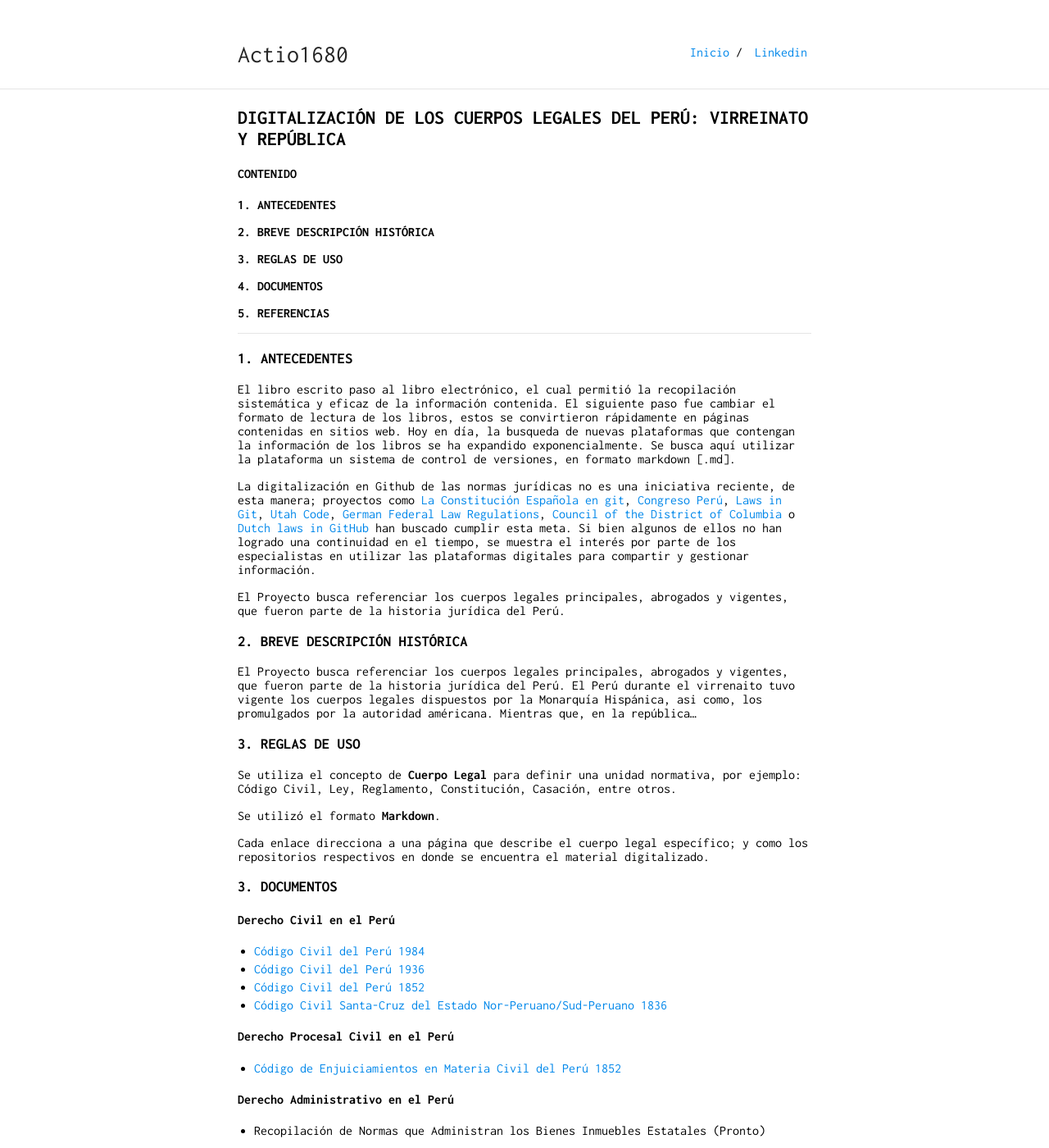
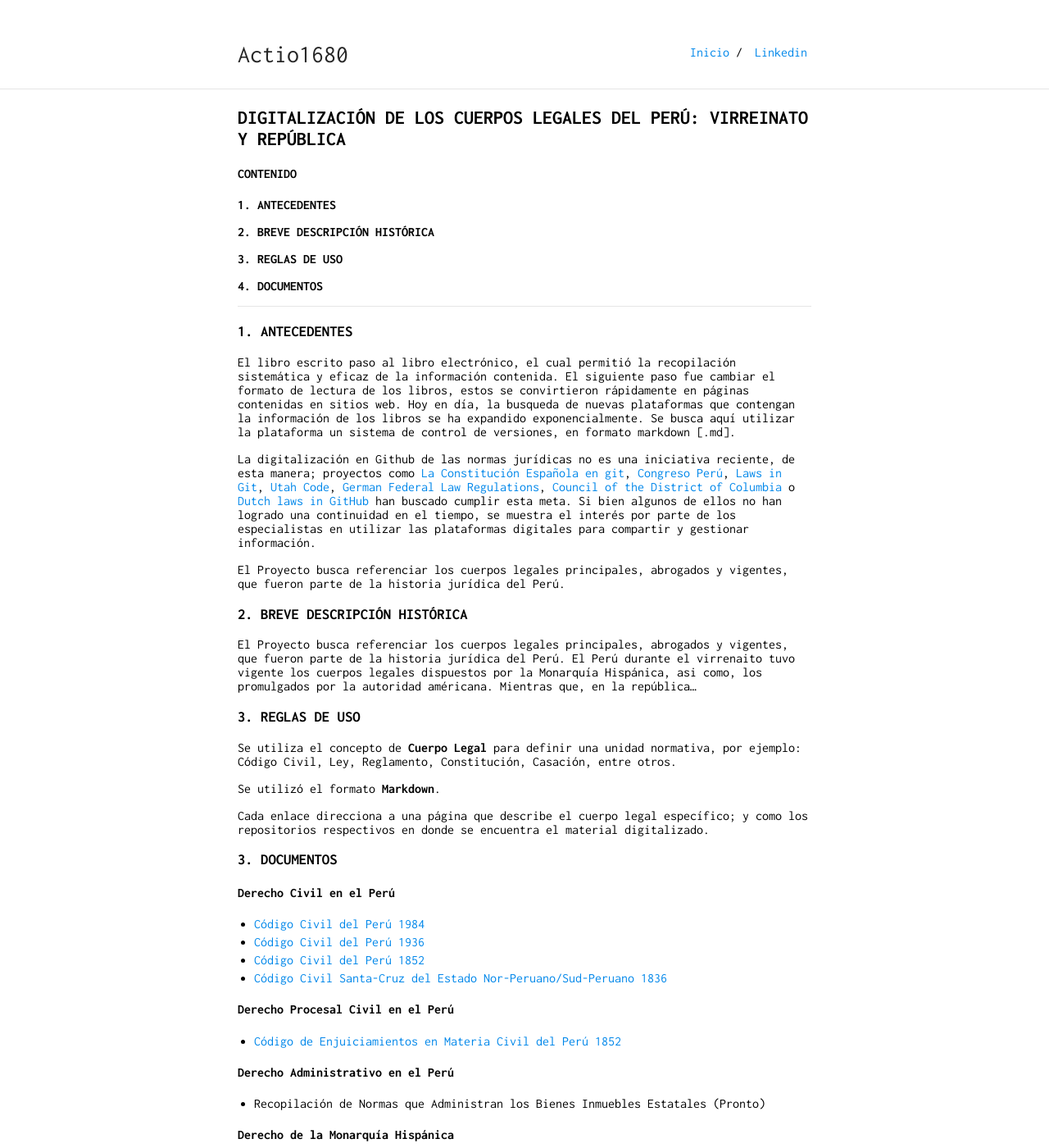
Before and after one commit to actio1680/actio1680.github.io, a Jekyll site: the page built from proyectos/proyecto2.md, in a window 1280 px wide and 1400 px high. Shown: the whole window at 82% size. Built offline with Jekyll 4.4.1, drawn with Linux system fonts in a browser that asks for light colours; our own code applies the rules of GitHub Pages for plain Markdown files.

Commit message:
Update proyecto2.md

```diff
--- a/proyectos/proyecto2.md
+++ b/proyectos/proyecto2.md
@@ -2,6 +2,7 @@
 layout: default
 ---
 ## DIGITALIZACIÓN DE LOS CUERPOS LEGALES DEL PERÚ: VIRREINATO Y REPÚBLICA
+
 #### CONTENIDO
 **1. ANTECEDENTES**
 
@@ -10,8 +11,6 @@
 **3. REGLAS DE USO**
 
 **4. DOCUMENTOS**
-
-**5. REFERENCIAS**
 
 ---
 
@@ -49,12 +48,10 @@
 - Recopilación de Normas que Administran los Bienes Inmuebles Estatales (Pronto)
 
 #### Derecho de la Monarquía Hispánica
-- [Recopilación de Leyes de los Reynos de las Indias 1680](paginas/recopilacion1680.md)
-- [Siete Partidas del Rey Don Alfonso el Sabio [Versión 1555] ](paginas/sietepartidas.md)
-- [Leyes de Toro 1505](paginas/leyestoro.md)
+- [Recopilación de Leyes de los Reynos de las Indias 1680](paginas/recopilacion1680)
+- [Siete Partidas del Rey Don Alfonso el Sabio [Versión 1555] ](paginas/sietepartidas)
+- [Leyes de Toro 1505](paginas/leyestoro)
 
-
-### 4. REFERENCIAS
 
 [^1]: Revoredo de DeBakey, D. (1985). *Código civil. Antecedentes legislativos, comparación con el Código de 1936*. T.1, parte I. Artes Gráficas de la Industria Avanzada.
 [^2]: Revoredo de DeBakey, D. (1985). *Código civil. Antecedentes legislativos, comparación con el Código de 1936*. T.2, parte I. Artes Gráficas de la Industria Avanzada.
```
